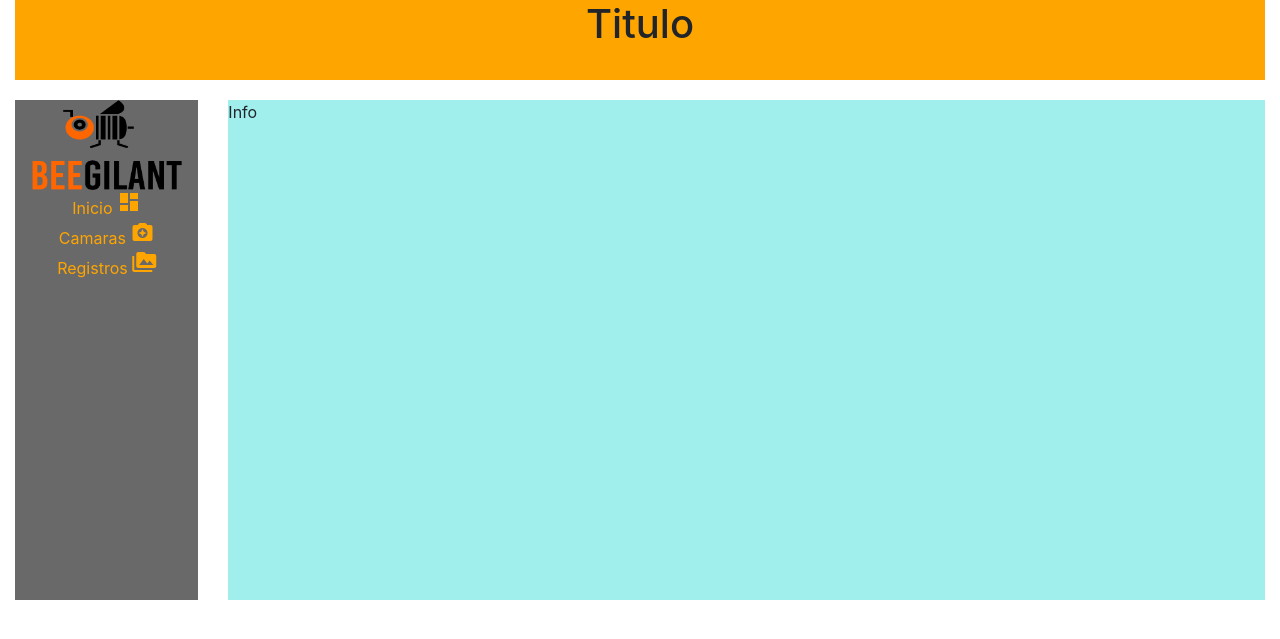
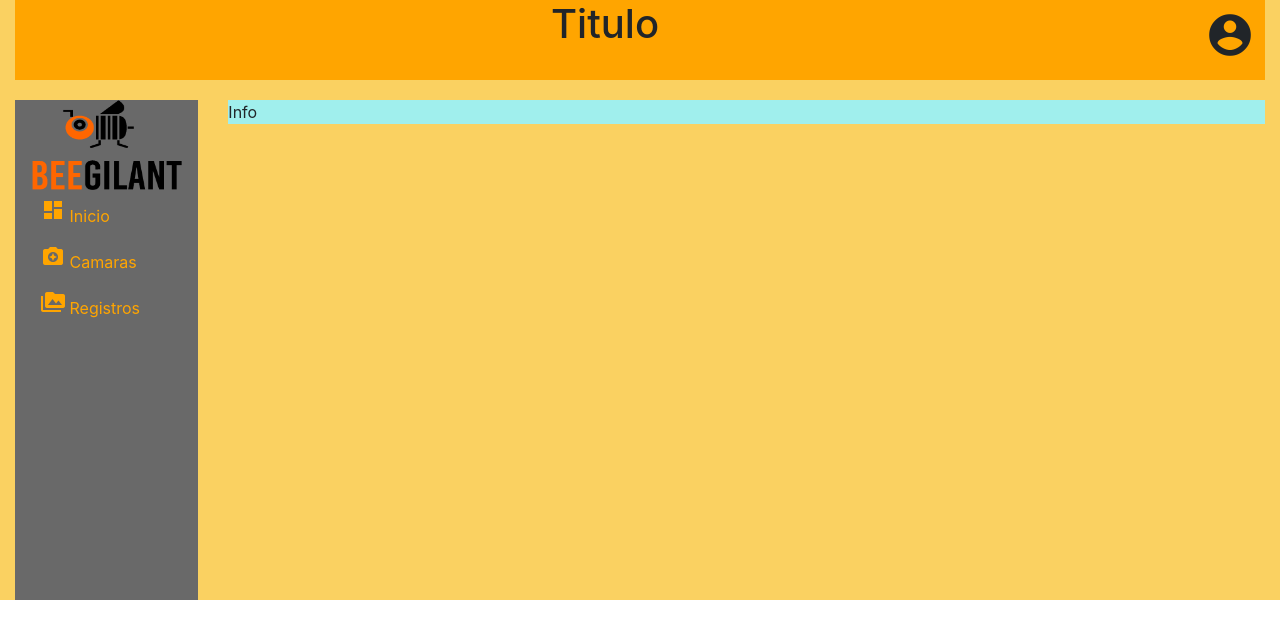
Before and after one commit to bluesrv/Feria, a Django app: template templates/base/base.html in a window 1280 px wide. Shown: the top 639 px of the page. Run offline with Django 3.2, Linux system fonts and the light colour scheme; the template is opened without the code that fills it, so the values that code supplies are empty; some libraries are stand-ins or nearby versions.

Commit message:
algo de diseño

```diff
--- a/static/css/styles.css
+++ b/static/css/styles.css
@@ -1,27 +1,44 @@
-.sidebar-nav {
-    margin-top: 20px;
-    padding: 0;
-    list-style: none;
 
-}
 .contenedor-side{
-	margin-top: 0px;
-    padding: 0;
+	margin-top: 20px;
 	background-color: #696969;
 	height: 500px;
 }
 h1 {
   text-align: center;
 }
-li {
-  text-align: center;
-}
+
 .header-nav{
 	background-color: #FFA500;
 	height: 80px;
 }
 .content-nav{
 	background-color: #A0EFED;
-	height: 500px;
+	overflow: auto;
 	margin-top: 20px;
 }
+ul {
+  list-style-type: none;
+  margin: 0;
+  padding: 0;
+  background-color: #696969;
+}
+
+li a {
+  display: block;
+  color: #FFA500;
+  padding: 8px 16px;
+  text-decoration: none;
+  margin-left:10px;
+  margin-right: 10px;
+}
+li a:hover {
+  background-color: #D69659;
+  color: white;
+}
+
+.user{
+	float: right;
+    width: auto;
+    padding: 10px;
+}
--- a/templates/base/base.html
+++ b/templates/base/base.html
@@ -15,21 +15,24 @@
 </head>
 
 <body>
-  <div class="container-fluid">
+  <div class="container-fluid" style="background-color:#FAD161">
   	<div class="header-nav">
+  		<div class="user">
+  		  	<i class="material-icons" style="font-size:50px;">account_circle</i>
+  		</div>
     	<h1>Titulo</h1>
     </div>
     <div class="row">
     	<div class="col-sm-2">
       		{% block sidebar %}
       		<div class="contenedor-side">
-      	 		<ul class="sidebar-nav">
+      	 		<ul>
       	 			<center>
       	 				<img src="{% static 'img/LOGO_BEE.png' %}" width="150" height="90">
       	 			</center>
-         			<li><a style="color:#FFA500;" href="">Inicio <i class="material-icons">dashboard</i></a></li>
-         			<li><a style="color:#FFA500;" href="">Camaras <i class="material-icons">camera_enhance</i></a></li>
-         			<li><a style="color:#FFA500;" href="">Registros <i class="material-icons">perm_media</i></a></li>
+         			<li><a style="color:#FFA500;" href=""><i class="material-icons">dashboard</i> Inicio</a></li>
+         			<li><a style="color:#FFA500;" href=""><i class="material-icons">camera_enhance</i> Camaras</a></li>
+         			<li><a style="color:#FFA500;" href=""><i class="material-icons">perm_media</i> Registros</a></li>
       			</ul>
 			</div>
 	    	{% endblock %}
```
Also changed, not shown: templates/menu/index.html (+4 -7 lines), package-lock.json (added).
